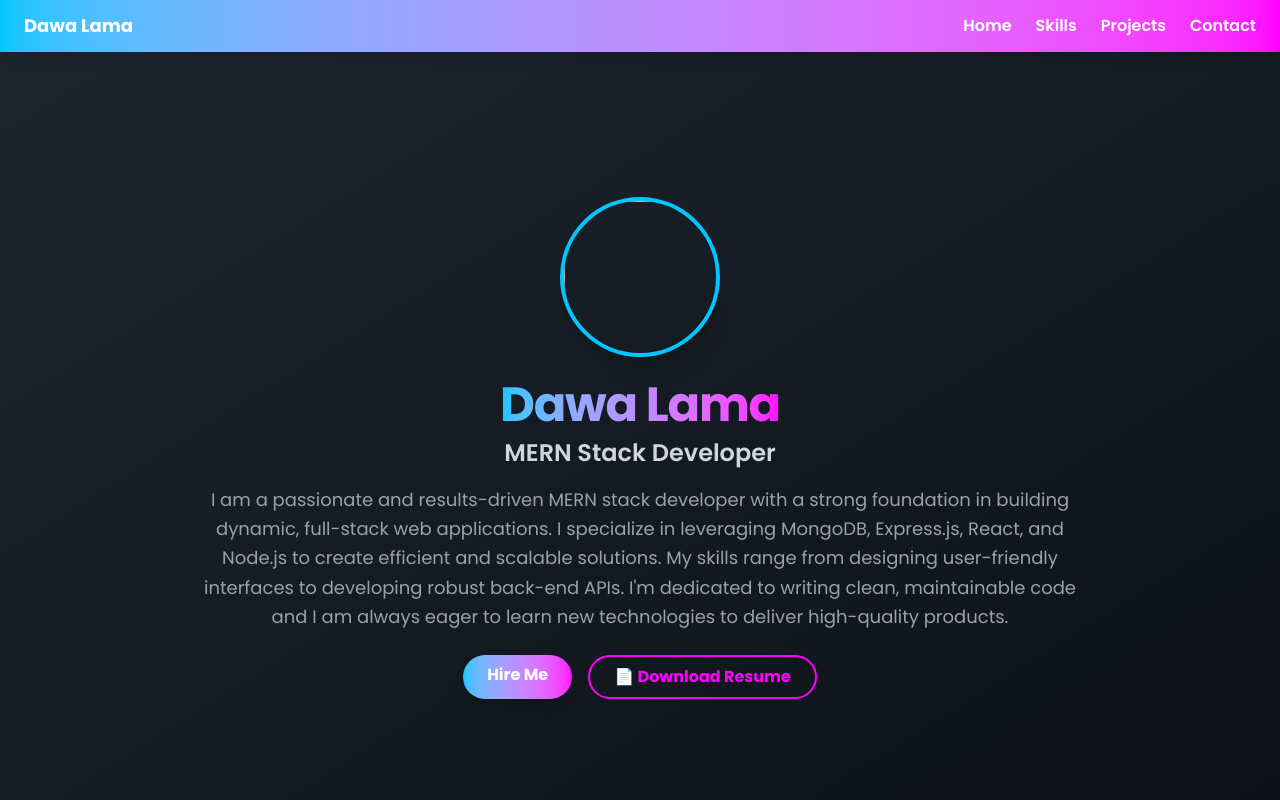
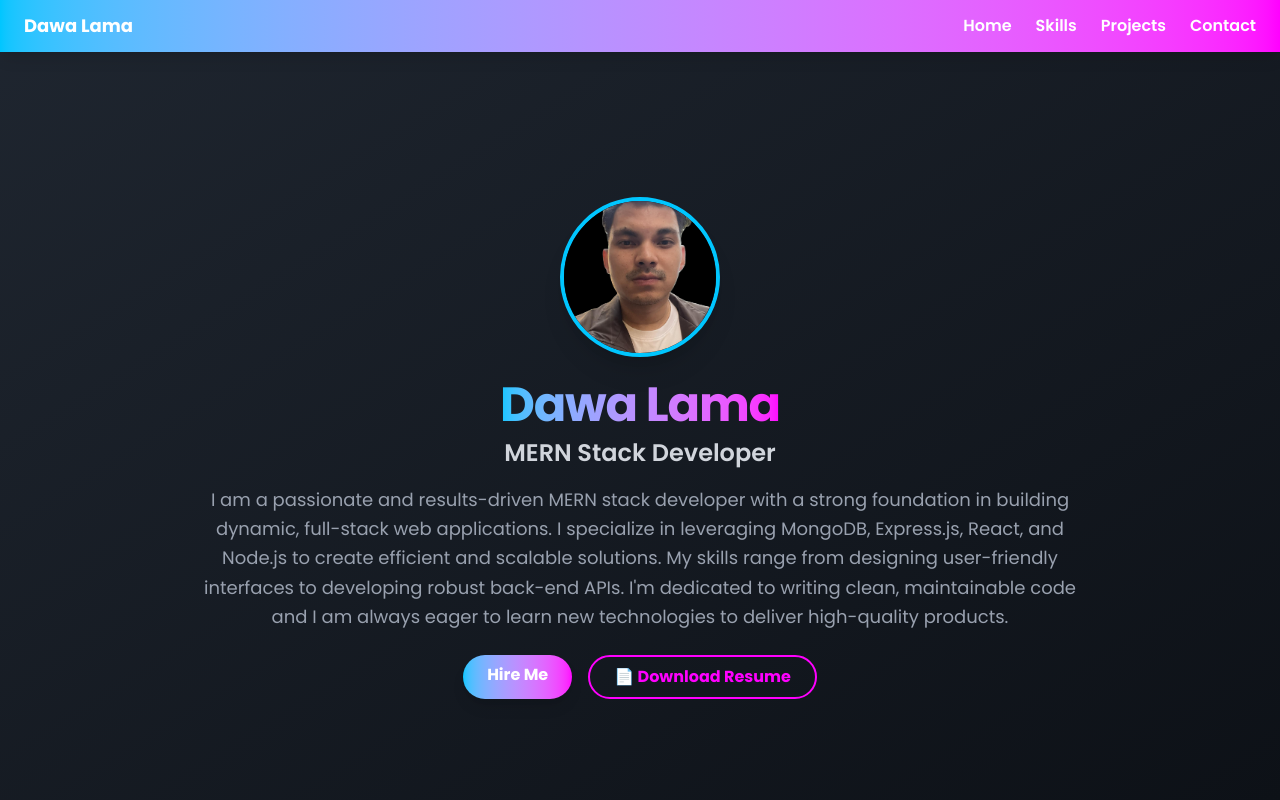
Before and after one commit to dawa10000/myportfolio, a plain HTML site: page index.html in a window 1280 px wide. Shown: the top 800 px of the page. Drawn offline with nearby package versions, Linux system fonts and the light colour scheme.

Commit message:
Update index.html

```diff
--- a/index.html
+++ b/index.html
@@ -117,7 +117,7 @@
   <section id="home"
   class="min-h-screen flex flex-col justify-center items-center text-center px-6 pt-24 bg-gradient-to-br from-[#1f2630] to-[#0d1117]">
 
-    <img src="" alt=""
+    <img src="profile.jpg" alt=""
       class="w-40 h-40 rounded-full border-4 border-[#00c6ff] shadow-xl mb-6 object-cover">
     <h1
       class="text-5xl font-extrabold tracking-tight bg-clip-text text-transparent bg-gradient-to-r from-[#00c6ff] to-[#ff00ff]">
```
